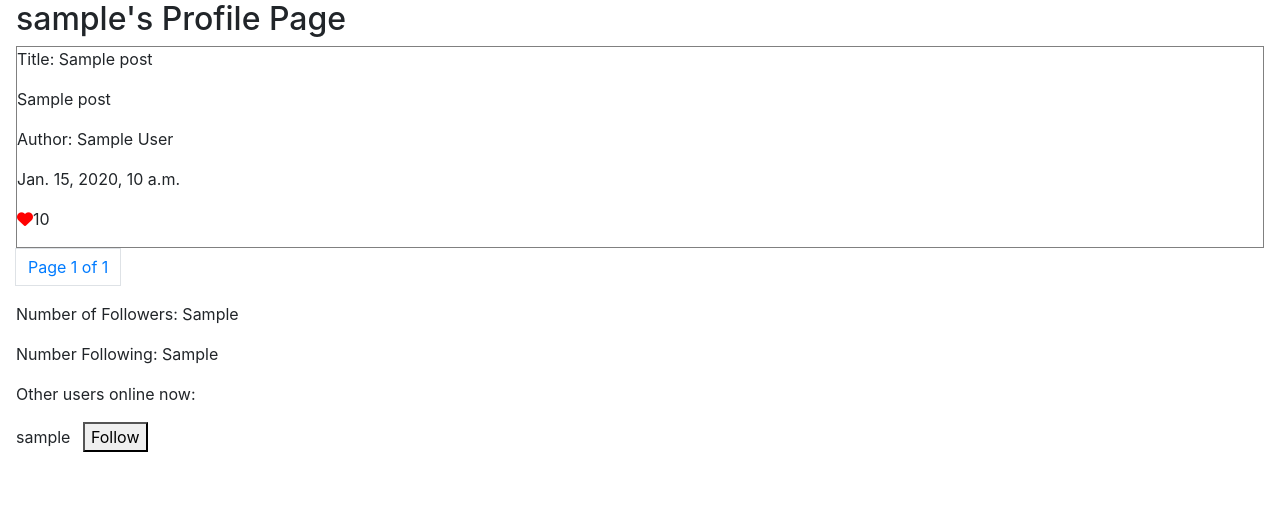
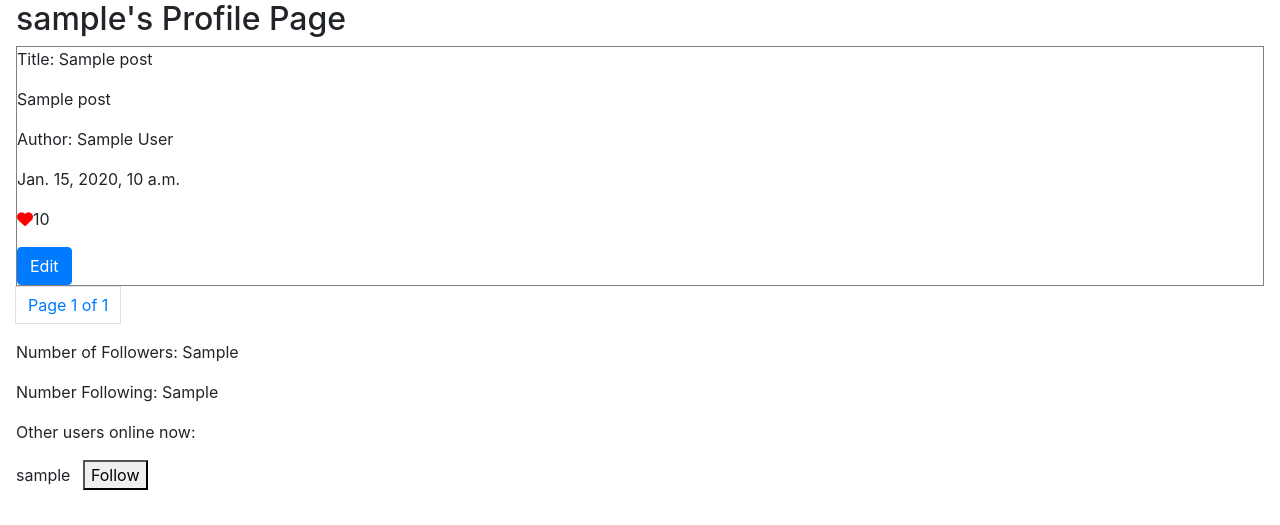
Before and after one commit to mdhcodes/network, a Django app: template network/templates/network/profile.html in a window 1280 px wide. Shown: the part 72-597 px from the top of the page. Run offline with Django 3.2, Linux system fonts and the light colour scheme; tables that the repository leaves empty hold one stand-in row (values such as "Sample post"); the template is opened without the code that fills it: values that come from a table or form of the project are taken from there, most other values are stand-ins (such as "Sample title", 1, 10 or a date in 2020); some libraries are stand-ins or nearby versions.

Commit message:
Update edit post functionality on the frontend with javascript

```diff
--- a/network/static/network/network.js
+++ b/network/static/network/network.js
@@ -1,4 +1,12 @@
 document.addEventListener('DOMContentLoaded', function() {
+
+    // Hide edit post textarea.
+    const edit_post_div = document.querySelectorAll('.edit-post-div');
+    edit_post_div.forEach((div) => {
+        div.style.display = 'none';
+    });
+
+
     // https://stackoverflow.com/questions/26107125/cannot-read-property-addeventlistener-of-null
     // network.js:4 Uncaught TypeError: Cannot read properties of null (reading 'addEventListener') at HTMLDocument.<anonymous> (network.js:4:40)
     const follow = document.querySelector('#follow');
@@ -13,4 +21,145 @@ document.addEventListener('DOMContentLoaded', function() {
         unfollow.addEventListener('click', () => unfollow);
         // unfollow.innerHTML = 'Follow';
     }
+
+    // Edit Post
+
+
+
+    // When user clicks on the edit button,
+    const edit = document.querySelectorAll('.edit');
+
+    edit.forEach((btn) => {
+        btn.addEventListener('click', function(e) {
+            e.preventDefault();
+
+            // Get post id from the button data-post attribute.
+            // const post_id = btn.dataset.edit
+            // console.log('Button Data:', post_id); // Returns post_id as a string. edit function is looking for an integer.
+            // console.log('Type of Button Data:', typeof(post_id)) // Returns string
+            const post_id = parseInt(btn.dataset.edit);
+            console.log('Button Data:', post_id);
+            // console.log('Type of Button Data:', typeof(post_id))
+
+            // Identify the one post to edit.
+            // https://developer.mozilla.org/en-US/docs/Web/API/Element/querySelector - querySelector(selectors)
+            // selectors - https://developer.mozilla.org/en-US/docs/Learn/CSS/Building_blocks/Selectors
+            // https://stackoverflow.com/questions/37081721/use-variables-in-document-queryselector
+            // https://developer.mozilla.org/en-US/docs/Web/API/CSS/escape_static
+            const post = document.querySelector('[data-post='+ CSS.escape(post_id) +']')
+            console.log('post:', post);
+
+            // Remove the edit button
+            // btn.remove();
+
+            // Hide the edit button
+            const edit_button = document.querySelectorAll('.edit');
+            edit_button.forEach((btn) => {
+                // If the post id === the edit button data-edit, hide edit button for that post only.
+                // console.log('Edit data id', parseInt(btn.dataset.edit))
+                const edit_button_data = parseInt(btn.dataset.edit);
+                if (post_id === edit_button_data) {
+                    btn.style.display = 'none';
+                }
+            });
+
+            // Show the div stored in the const variable edit_post_div.
+            edit_post_div.forEach((div) => {
+                // If the post id === the edit div data-post, show textarea for that post only.
+                // console.log('Div data-post', div.dataset.post)
+                const post_to_edit_data = parseInt(div.dataset.post)
+                if (post_id === post_to_edit_data) {
+                    div.style.display = 'block';
+                }
+
+
+            });
+
+
+            const save_button = document.querySelectorAll('[data-save]');
+                save_button.forEach((btn) => {
+                    btn.addEventListener('click', (e) => {
+                        e.preventDefault();
+                        console.log(btn); // Returns the button that was just clicked.
+
+                        // Hide the div stored in the const variable edit_post_div.
+                        edit_post_div.forEach((div) => {
+                            // If the post id === the edit div id, hide textarea for that post only.
+                            // console.log('Div id', div.dataset.post)
+                            const post_to_edit_data = parseInt(div.dataset.post)
+                            if (post_id === post_to_edit_data) {
+                                div.style.display = 'none';
+                            }
+
+                            // Clear the textarea
+                            // https://stackoverflow.com/questions/15968911/how-to-clear-text-area-with-a-button-in-html-using-javascript
+                            const textarea = document.querySelectorAll('.edited-post') //
+                            textarea.forEach((txt) => {
+                                const text_data = parseInt(txt.dataset.text)
+                                // console.log('Text data-text', text_data);
+                                if (post_id === text_data) {
+                                    txt.value = '';
+                                }
+                            });
+
+                            // Show edit button
+                            const edit_button = document.querySelectorAll('.edit');
+                            edit_button.forEach((btn) => {
+                                // If the post id === the edit button data-edit, hide edit button for that post only.
+                                // console.log('Edit data id', parseInt(btn.dataset.edit))
+                                const edit_button_data = parseInt(btn.dataset.edit);
+                                if (post_id === edit_button_data) {
+                                    btn.style.display = 'block';
+                                }
+                            });
+                        });
+
+                    });
+
+
+
+            /*
+            // Create this form here dynamically and send to the edit function.
+            const form = document.createElement('form');
+            // https://forum.djangoproject.com/t/generate-dynamic-url-js-to-template/10138
+            // https://stackoverflow.com/questions/17364632/java-generating-strings-with-placeholders
+
+            // !!!!!! Unable to set url. Error - Page not found (404) - The current path, {% url 'edit' post_id %}, didn’t match any of those within the view.  !!!!!!
+            // ********** https://stackoverflow.com/questions/59752034/django-url-tag-not-working-when-dynamically-loading-the-page **********
+            // form.setAttribute('action', `{% url 'edit' post_id %}`)
+            form.setAttribute('action', `{% url 'edit' ${post_id} %}`)
+            form.setAttribute('method', 'post')
+
+            // https://stackoverflow.com/questions/42733761/how-to-properly-append-django-csrf-token-to-form-in-inline-javascript
+            const input = document.createElement('input');
+            input.type = 'hidden';
+            input.name = 'csrfmiddlewaretoken';
+            input.value = '{% csrf_token %}';
+            form.append(input);
+
+            const text = document.createElement('textarea');
+            text.classList.add('form-control');
+            text.setAttribute('id', 'exampleFormControlTextarea1');
+            text.setAttribute('rows', '3');
+
+            const button = document.createElement('button');
+            button.setAttribute('type', 'submit');
+            button.classList.add('btn');
+            button.classList.add('btn-primary');
+            button.innerHTML = 'Save';
+
+            form.append(text);
+            form.append(button);
+
+            post.append(form);
+            */
+
+
+
+
+            });
+        });
+
+    });
+
 });
--- a/network/templates/network/profile.html
+++ b/network/templates/network/profile.html
@@ -8,13 +8,23 @@
     {% comment %} Display all of the posts for that user, in reverse chronological order. {% endcomment %}
     {% comment %} {% for post in all_posts %} {% endcomment %}
     {% for post in page_obj %} {% comment %} Pagination {% endcomment %}
-        <div class="posts">
+        <div class="posts" data-post="{{ post.id }}">
             <p>Title: {{ post.title }}</p>
             <p>{{ post.post }}</p>
             <p>Author: {{ post.author }}</p>
             <p>{{ post.created }}</p>
             {% comment %} <p><span style="color: red">&#x2764;</span>{{ post.likes }}</p> {% endcomment %}
             <p><span class="fa-solid fa-heart" style="color: red;"></span>{{ post.likes }}</p>
+
+            {% comment %} Add an edit button to the current user's posts. {% endcomment %}
+            <button class="edit btn btn-primary" data-edit="{{ post.id }}" type="submit">Edit</button>
+            <div class="edit-post-div" data-post="{{ post.id }}">
+                <form action="{% url 'edit' post.id %}" method="post">
+                    {% csrf_token %}
+                    <textarea class="form-control edited-post" id="exampleFormControlTextarea1" rows=3 name="update-post" data-text="{{ post.id }}"></textarea>
+                    <button class="btn btn-primary" type="submit" data-save="{{ post.id }}">Save</button>
+                </form>
+            </div>
         </div>
     {% endfor %}
 
--- a/network/urls.py
+++ b/network/urls.py
@@ -17,5 +17,7 @@ urlpatterns = [
     # Add path to unfollow a user.
     path("unfollow/<str:user>", views.unfollow, name="unfollow"),
     # Add path to following page.
-    path("following<int:id>", views.following, name="following")
+    path("following<int:id>", views.following, name="following"),
+    # Add path to edit a post.
+    path("edit<int:post_id>", views.edit, name="edit")
 ]
```
Also changed, not shown: network/templates/network/index.html (+19 -2 lines), network/views.py (+30 -69 lines), network/migrations/0006_remove_user_follow.py (added), network/templates/network/following.html (line endings or trailing spaces).
